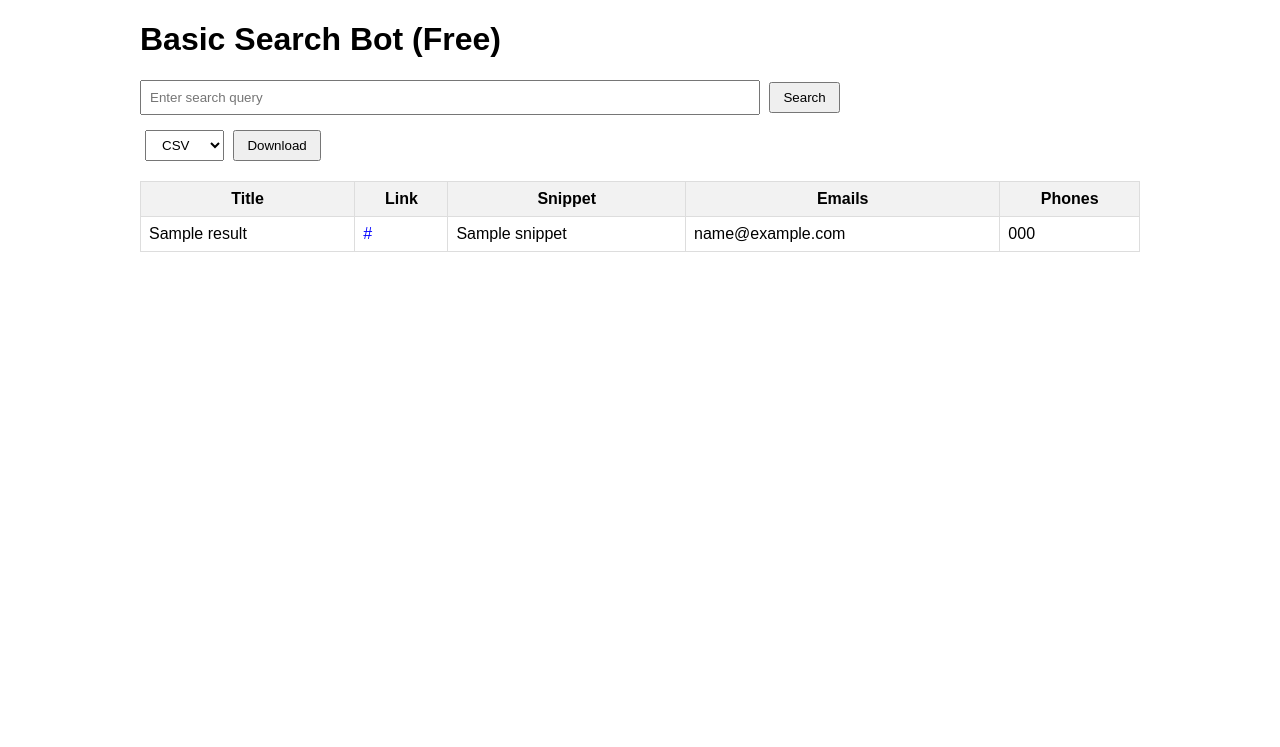
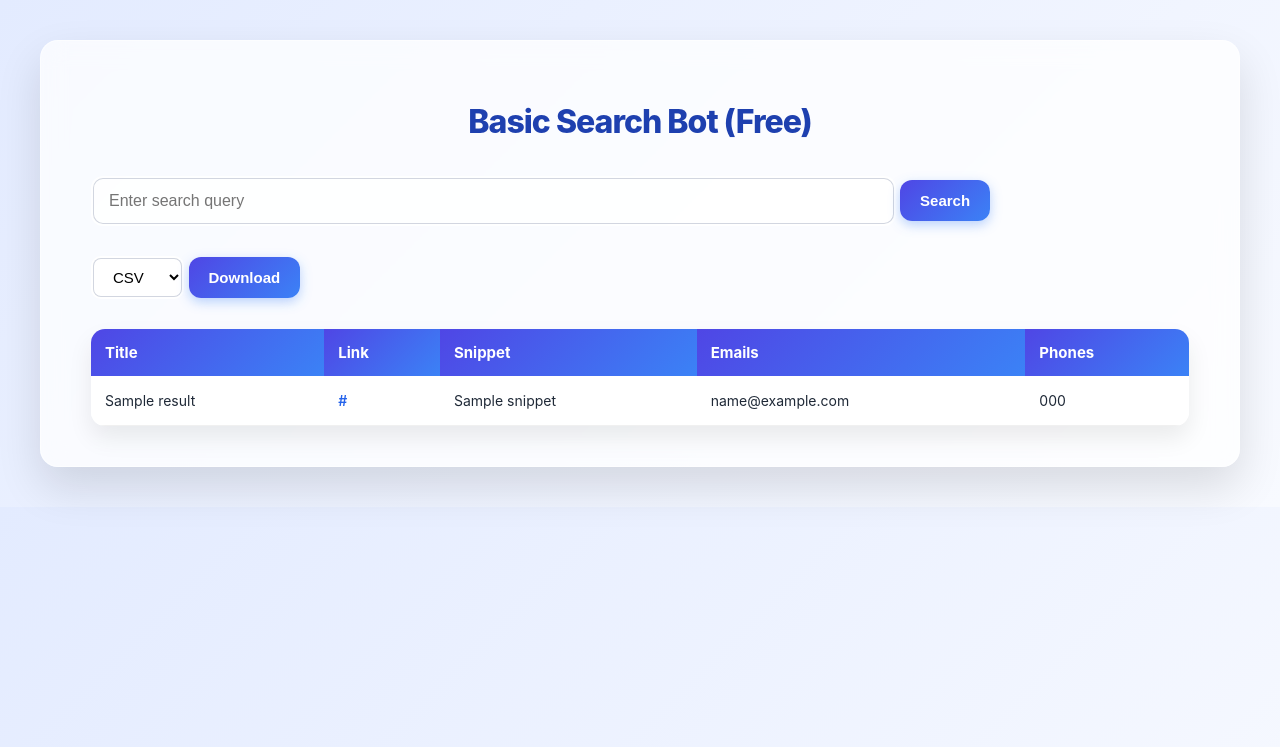
Before and after one commit to salarahmedmemon/search-bot, a Flask app: template templates/index.html in a window 1280 px wide. Shown: the top 747 px of the page. Run offline with Flask 3, Linux system fonts and the light colour scheme; the template is opened without the code that fills it: most values are stand-ins (such as "Sample title", 1, 10 or a date in 2020).

Commit message:
search bot ui design complete

```diff
--- a/static/style.css
+++ b/static/style.css
@@ -1,11 +1,144 @@
-body { font-family: Arial, sans-serif; margin: 20px; }
-.container { max-width: 1000px; margin: auto; }
-input[type="text"] { width: 60%; padding: 8px; }
-button, select { padding: 6px 12px; margin-left: 5px; }
-.download { margin-top: 15px; margin-bottom: 15px; }
-table { width: 100%; border-collapse: collapse; margin-top: 20px; }
-th, td { padding: 8px; border: 1px solid #ddd; }
-th { background-color: #f2f2f2; }
-tr:nth-child(even) { background-color: #fafafa; }
-a { color: blue; text-decoration: none; }
-a:hover { text-decoration: underline; }
+/* ---------- GLOBAL ---------- */
+body {
+    font-family: "Inter", system-ui, sans-serif;
+    background: linear-gradient(135deg, #e3ebff 0%, #f8faff 100%);
+    margin: 0;
+    padding: 40px;
+    color: #1f2937;
+}
+
+/* ---------- CONTAINER ---------- */
+.container {
+    max-width: 1100px;
+    margin: auto;
+    background: rgba(255, 255, 255, 0.75);
+    padding: 40px 50px;
+    border-radius: 18px;
+    backdrop-filter: blur(12px);
+    box-shadow: 0 20px 45px rgba(0,0,0,0.12);
+    border: 1px solid rgba(255,255,255,0.55);
+    animation: fadeIn 0.8s ease;
+}
+
+/* Smooth Fade Animation */
+@keyframes fadeIn {
+    from { opacity: 0; transform: translateY(12px); }
+    to { opacity: 1; transform: translateY(0); }
+}
+
+/* ---------- TITLE ---------- */
+h1 {
+    text-align: center;
+    font-weight: 800;
+    color: #1e40af;
+    margin-bottom: 35px;
+    letter-spacing: -1px;
+    font-size: 32px;
+}
+
+/* ---------- INPUT ---------- */
+input[type="text"] {
+    width: 70%;
+    padding: 14px 16px;
+    border-radius: 12px;
+    font-size: 16px;
+    border: 2px solid transparent;
+    background: rgba(255,255,255,0.8);
+    box-shadow: inset 0 0 0 1px #d2d6e0;
+    transition: 0.25s ease;
+}
+
+input[type="text"]:focus {
+    border-color: #3b82f6;
+    box-shadow: 0 0 8px rgba(59,130,246,0.4);
+    outline: none;
+    background: #fff;
+}
+
+/* ---------- BUTTON ---------- */
+button {
+    padding: 12px 20px;
+    background: linear-gradient(135deg, #4f46e5, #3b82f6);
+    border: none;
+    border-radius: 12px;
+    color: white;
+    font-size: 15px;
+    cursor: pointer;
+    font-weight: 600;
+    box-shadow: 0 4px 12px rgba(59,130,246,0.35);
+    transition: 0.25s ease;
+}
+
+button:hover {
+    transform: translateY(-2px);
+    box-shadow: 0 6px 18px rgba(59,130,246,0.45);
+}
+
+/* ---------- DROPDOWN ---------- */
+select {
+    padding: 10px 16px;
+    border-radius: 10px;
+    border: 2px solid transparent;
+    background: rgba(255,255,255,0.9);
+    font-size: 15px;
+    cursor: pointer;
+    transition: 0.25s ease;
+    box-shadow: inset 0 0 0 1px #d2d6e0;
+}
+
+select:hover {
+    border-color: #3b82f6;
+}
+
+/* ---------- DOWNLOAD AREA ---------- */
+.download {
+    margin: 30px 0;
+    display: flex;
+    align-items: center;
+    gap: 12px;
+}
+
+/* ---------- TABLE ---------- */
+table {
+    width: 100%;
+    border-collapse: collapse;
+    margin-top: 30px;
+    border-radius: 14px;
+    overflow: hidden;
+    background: rgba(255,255,255,0.85);
+    box-shadow: 0 12px 25px rgba(0,0,0,0.08);
+    backdrop-filter: blur(8px);
+}
+
+/* Header */
+th {
+    background: linear-gradient(135deg, #4f46e5, #3b82f6);
+    color: white;
+    padding: 14px;
+    font-size: 15px;
+    text-align: left;
+}
+
+/* Rows */
+td {
+    padding: 14px;
+    border-bottom: 1px solid rgba(0,0,0,0.06);
+    font-size: 14px;
+    line-height: 1.5;
+}
+
+/* Row hover effect */
+tr:hover {
+    background: rgba(59,130,246,0.08);
+}
+
+/* Links */
+a {
+    color: #2563eb;
+    font-weight: 600;
+    text-decoration: none;
+}
+
+a:hover {
+    text-decoration: underline;
+}
```
